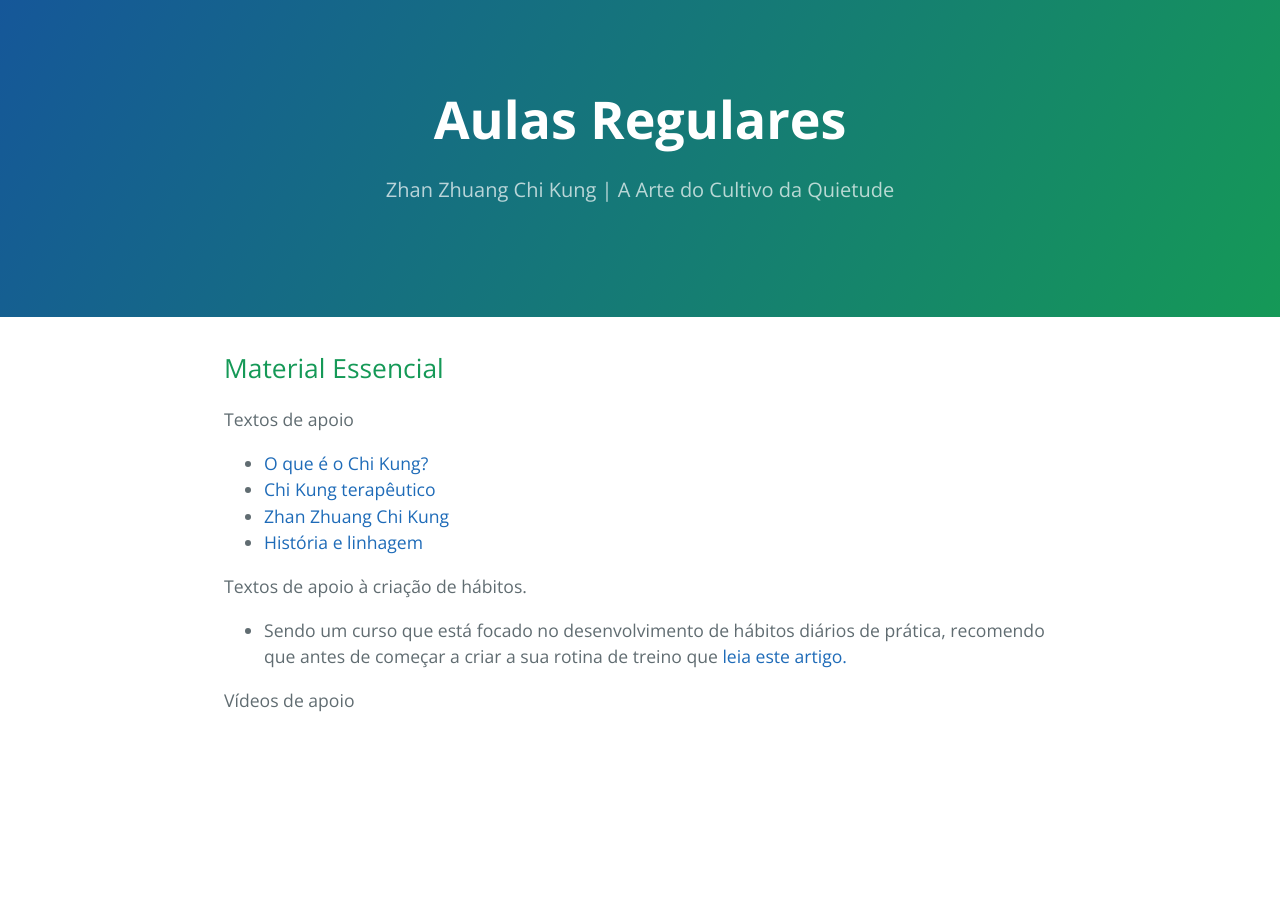
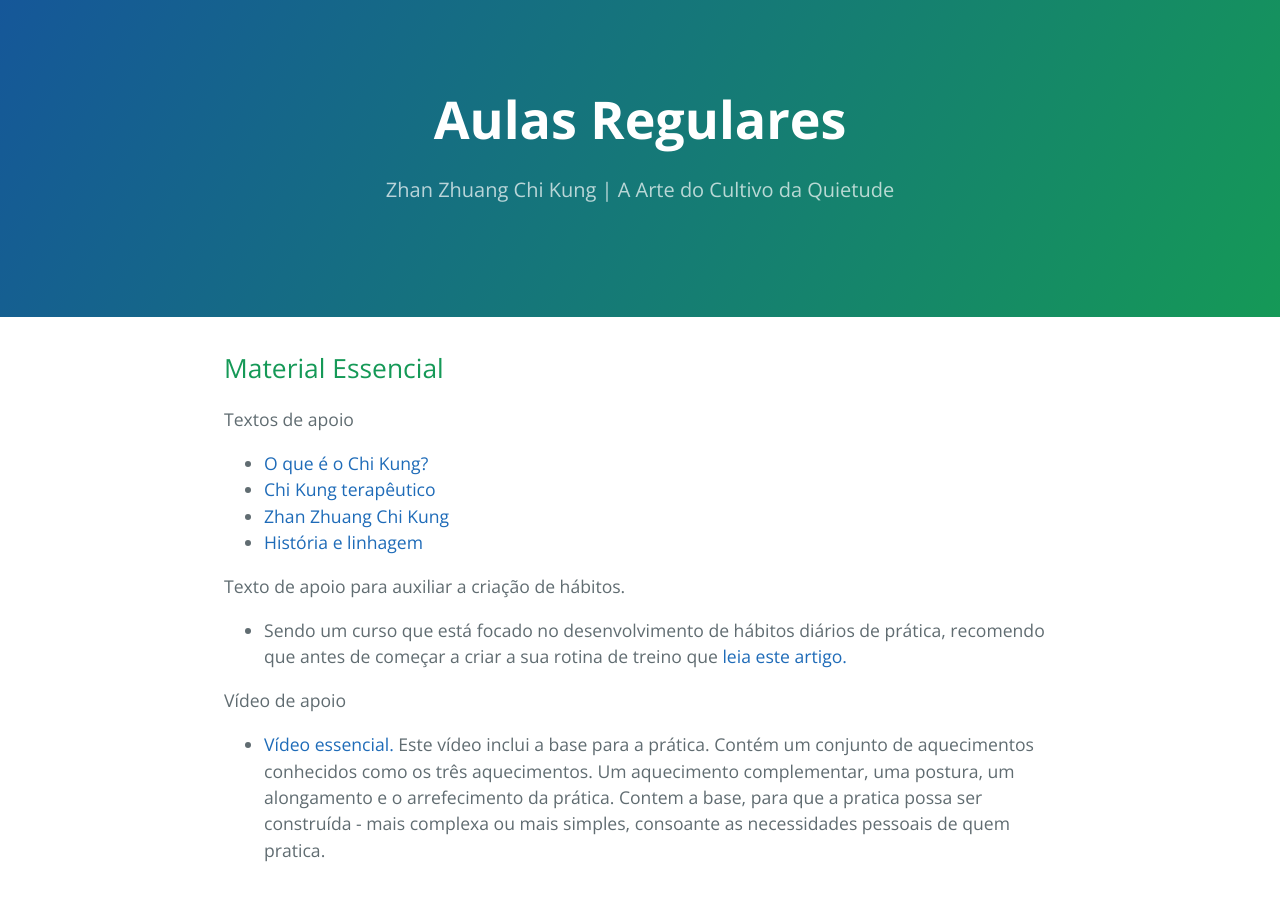
Before and after one commit to devagar/Chikung102, a Jekyll site: the page built from essencial.md, in a window 1280 px wide. Built offline with Jekyll 4.4.1, drawn with Linux system fonts in a browser that asks for light colours.

Commit message:
first push

```diff
--- a/_layouts/default.html
+++ b/_layouts/default.html
@@ -4,10 +4,10 @@
     <meta charset="UTF-8">
     <title>Aulas Regulares</title>
     <meta name="viewport" content="width=device-width, initial-scale=1">
-    <link rel="stylesheet" type="text/css" href="stylesheets/normalize.css" media="screen">
+    <link rel="stylesheet" type="text/css" href="/stylesheets/normalize.css" media="screen">
     <link href='http://fonts.googleapis.com/css?family=Open+Sans:400,700' rel='stylesheet' type='text/css'>
-    <link rel="stylesheet" type="text/css" href="stylesheets/stylesheet.css" media="screen">
-    <link rel="stylesheet" type="text/css" href="stylesheets/github-light.css" media="screen">
+    <link rel="stylesheet" type="text/css" href="/stylesheets/stylesheet.css" media="screen">
+    <link rel="stylesheet" type="text/css" href="/stylesheets/github-light.css" media="screen">
   </head>
   <body>
     <section class="page-header">
--- a/essencial.md
+++ b/essencial.md
@@ -6,12 +6,14 @@ layout: default
 Textos de apoio
 
 + [O que é o Chi Kung?](/essencial/chikung.html)
-+ [Chi Kung terapêutico](http://chikung101.s3.amazonaws.com/semana2/chikung-terapeutico.pdf)
-+ [Zhan Zhuang Chi Kung](http://chikung101.s3.amazonaws.com/semana2/zhan-zhuang.pdf)
++ [Chi Kung terapêutico](/essencial/ckterapeutico.html)
++ [Zhan Zhuang Chi Kung](/essencial/zhanzhuang.html)
 + [História e linhagem](http://chikung101.s3.amazonaws.com/semana2/linhagem.pdf)
 
-Textos de apoio à criação de hábitos.
+Texto de apoio para auxiliar a criação de hábitos.
 
-+ Sendo um curso que está focado no desenvolvimento de hábitos diários de prática, recomendo que antes de começar a criar a sua rotina de treino que [leia este artigo.](http://chikung101.s3.amazonaws.com/semana0/fortalecer-habitos.pdf)
++ Sendo um curso que está focado no desenvolvimento de hábitos diários de prática, recomendo que antes de começar a criar a sua rotina de treino que [leia este artigo.](/essencial/habitos1.html)
 
-Vídeos de apoio
+Vídeo de apoio
+
++ [Vídeo essencial.](http://lourencoazevedo.com/video.html) Este vídeo inclui a base para a prática. Contém um conjunto de aquecimentos conhecidos como os três aquecimentos. Um aquecimento complementar, uma postura, um alongamento e o arrefecimento da prática. Contem a base, para que a pratica possa ser construída - mais complexa ou mais simples, consoante as necessidades pessoais de quem pratica.
```
Also changed, not shown: aulas/abr2015/semana1.md (added, +45 -0 lines), essencial/chikung.md (+15 -7 lines), essencial/ckterapeutico.md (added, +25 -0 lines), essencial/habitos1.md (added, +53 -0 lines), essencial/zhanzhuang.md (added, +22 -0 lines), index.md (+8 -1 lines).
